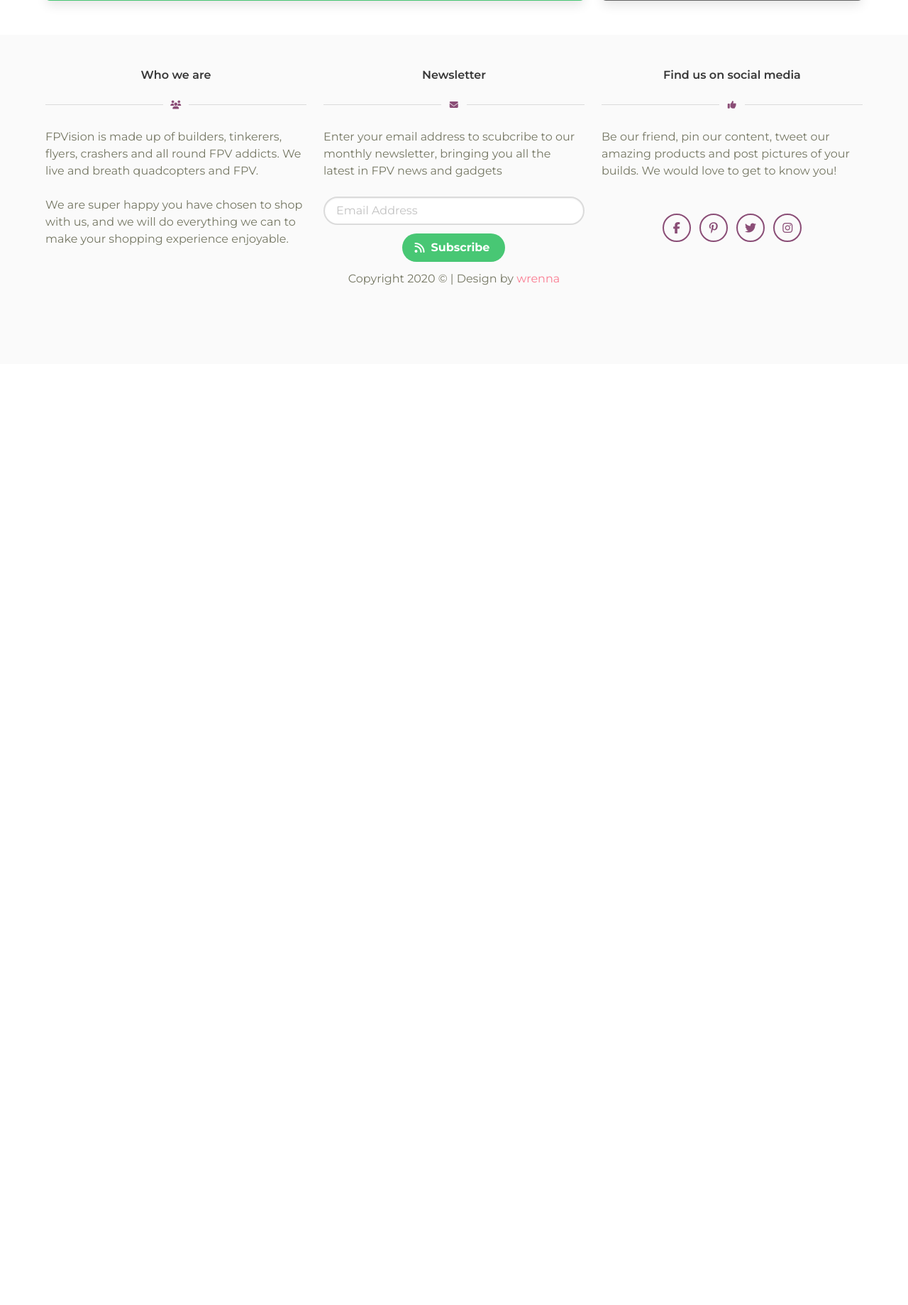
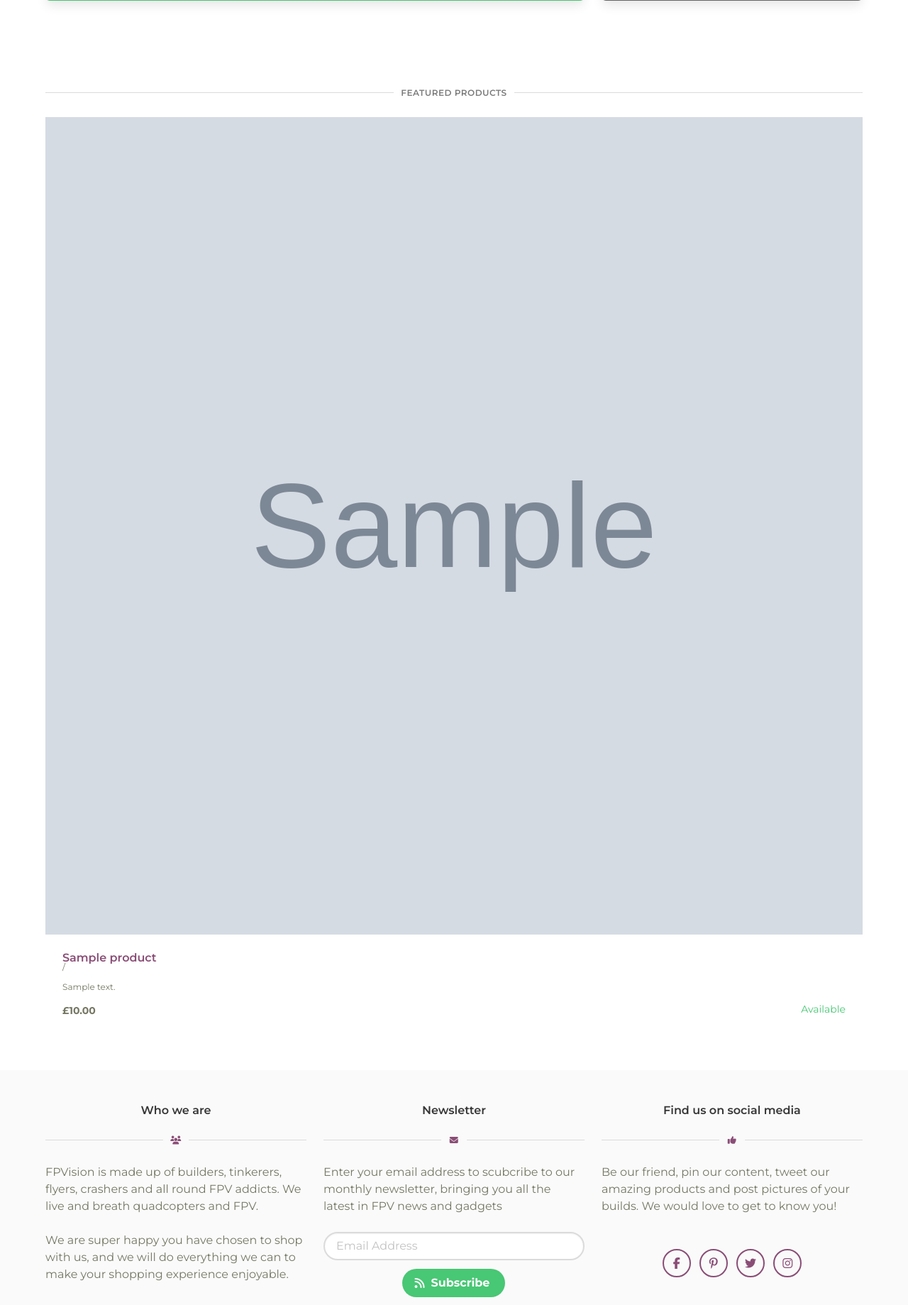
Before and after one commit to wrengit/FPVision, a Django app: page / in a window 1280 px wide. Shown: the part 1320-3159 px from the top of the page at 71% size. Before the commit the page ends 1722 px from the top, so only its background shows below. Run offline with Django 3.2, Linux system fonts and the light colour scheme; tables that the repository leaves empty hold one stand-in row (values such as "Sample post"); grey boxes marked "Sample" are stand-in pictures; some libraries are stand-ins or nearby versions.

Commit message:
add horizontal proeuct display for featured products

```diff
--- a/index/views.py
+++ b/index/views.py
@@ -1,11 +1,15 @@
 from django.shortcuts import render
 from django.conf import settings
+from products.models import Product
 
 
 def index(request):
-
+    products = Product.objects.all()
     return render(
         request,
         "index/index.html",
-        context={"free_delivery": settings.FREE_DELIVERY_THRESHOLD},
+        context={
+            "free_delivery": settings.FREE_DELIVERY_THRESHOLD,
+            "products": products,
+        },
     )
--- a/products/admin.py
+++ b/products/admin.py
@@ -33,8 +33,9 @@ class ProductAdmin(admin.ModelAdmin):
         "stock",
         "full_slug",
         "available",
+        "featured"
     ]
-    list_editable = ["price", "stock", "available", ]
+    list_editable = ["price", "stock", "available", "featured"]
     prepopulated_fields = {"slug": ("name",), }
     list_per_page = 20
 
--- a/products/forms.py
+++ b/products/forms.py
@@ -15,4 +15,5 @@ class ProductForm(forms.ModelForm):
             "available",
             "image_url",
             "image",
+            "sku"
         }
--- a/products/models.py
+++ b/products/models.py
@@ -76,6 +76,7 @@ class Product(models.Model):
     stock = models.IntegerField()
     price = models.DecimalField(max_digits=10, decimal_places=2)
     available = models.BooleanField(default=True)
+    featured = models.BooleanField(default=False)
     image_url = models.URLField(max_length=1024, null=True, blank=True)
     image = models.ImageField(
         upload_to="product",
@@ -92,12 +93,10 @@ class Product(models.Model):
     def save(self, *args, **kwargs):
         if not self.sku:
             self.sku = create_sku()
-        if not self.full_slug:
-            self.full_slug = (
-                self.category.slug + "/" + self.sub_category.slug + "/" + self.slug
-            )
-        if not self.slug:
-            self.slug = slugify(self.name)
+        self.slug = slugify(self.name)
+        self.full_slug = (
+            self.category.slug + "/" + self.sub_category.slug + "/" + self.slug
+        )
         super().save(*args, **kwargs)
 
     def __str__(self):
--- a/sass/components/_all.sass
+++ b/sass/components/_all.sass
@@ -11,3 +11,4 @@
 @import "_full-image"
 @import "_overlay"
 @import "_card-element"
+@import "_horizontal_products"
--- a/templates/base.html
+++ b/templates/base.html
@@ -47,14 +47,14 @@
     <title>FPVision |{% block extra_title %} {% endblock extra_title %}</title>
   </head>
   <body class="has-navbar-fixed-top">
-    <div class="overlay">
-    </div>
+    <div class="overlay"></div>
     {% include 'includes/navbar.html' %}
 
     {% block content %}
 
     {% endblock content %}
 
+    {% include "includes/horizontal_products.html" %}
     {% if messages %}
       <div class="message-container">
         {% for message in messages %}
--- /dev/null
+++ b/templates/includes/horizontal_products.html
@@ -0,0 +1,47 @@
+<section class="section">
+  <div class="container">
+    <div class="divider">FEATURED PRODUCTS</div>
+    <div class="h-product-wrap">
+      {% for product in products %}
+        {% if product.featured %}
+          <div class="h-product">
+            <a href="{{product.get_url}}">
+              <div class="card">
+                <div class="card-image">
+                  <figure class="image is-square">
+                    <img src="{{product.image.url}}" alt="{{product.name}}" />
+                  </figure>
+                </div>
+                <div class="card-content">
+                  <div class="content">
+                    <p class="subcatname" hidden>{{product.sub_category.name}}</p>
+                    <p class="title is-6 has-text-primary">
+                      {{product.name | truncatechars:20 }}
+                    </p>
+                    <p class="subtitle is-7">
+                      {{product.category.name | upper}} /
+                      {{product.sub_category.name | upper}}
+                    </p>
+                    <p class="is-size-7">
+                      {{product.description | truncatechars:80}}
+                    </p>
+                    <small class="has-text-weight-bold">£{{product.price}}</small>
+                    {% if product.stock > 0 %}
+                    <small class="is-pulled-right has-text-success is-size-7-mobile"
+                      >Available</small
+                    >
+                    {% else %}
+                    <small class="is-pulled-right has-text-danger is-size-7-mobile"
+                      >Out of Stock</small
+                    >
+                    {% endif %}
+                  </div>
+                </div>
+              </div>
+            </a>
+          </div>
+        {% endif %}
+      {% endfor %}
+    </div>
+  </div>
+</section>
```
Also changed, not shown: sass/components/_horizontal_products.sass (added, +12 -0 lines), products/migrations/0024_product_featured.py (added), sass/main.sass (line endings or trailing spaces).
